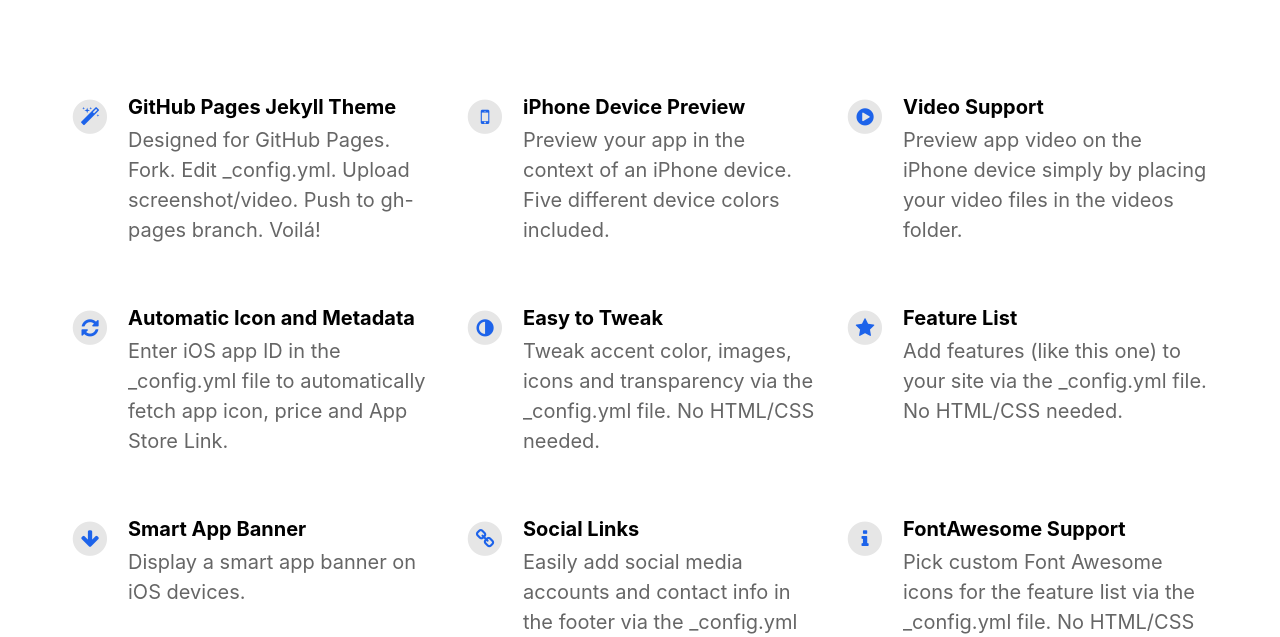
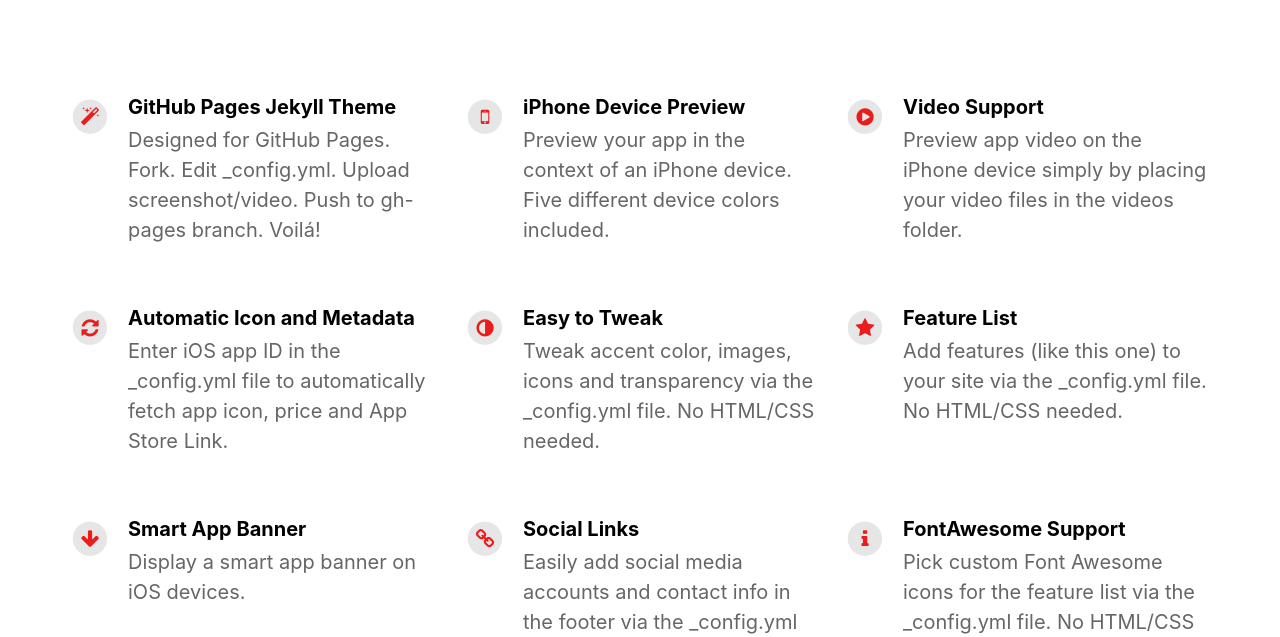
Before and after one commit to heydavid-dev/automatic-7-276, a Jekyll site: the page built from index.html, in a window 1280 px wide. Shown: the part 987-1624 px from the top of the page. Built offline with Jekyll 4.4.1, drawn with Linux system fonts in a browser that asks for light colours; nearby versions of some CDN libraries.

Commit message:
Update _config.yml

```diff
--- a/_config.yml
+++ b/_config.yml
@@ -91,7 +91,7 @@ app-description-color                     : "#ffffff"
 feature-title-color                       : "#000000"
 feature-text-color                        : "#666666"
 
-feature-icons-foreground-color            : "#1d63ea"
+feature-icons-foreground-color            : "#ea1d1d"
 feature-icons-background-color            : "#e6e6e6"
 
 social-icons-foreground-color             : "#666666"
```
